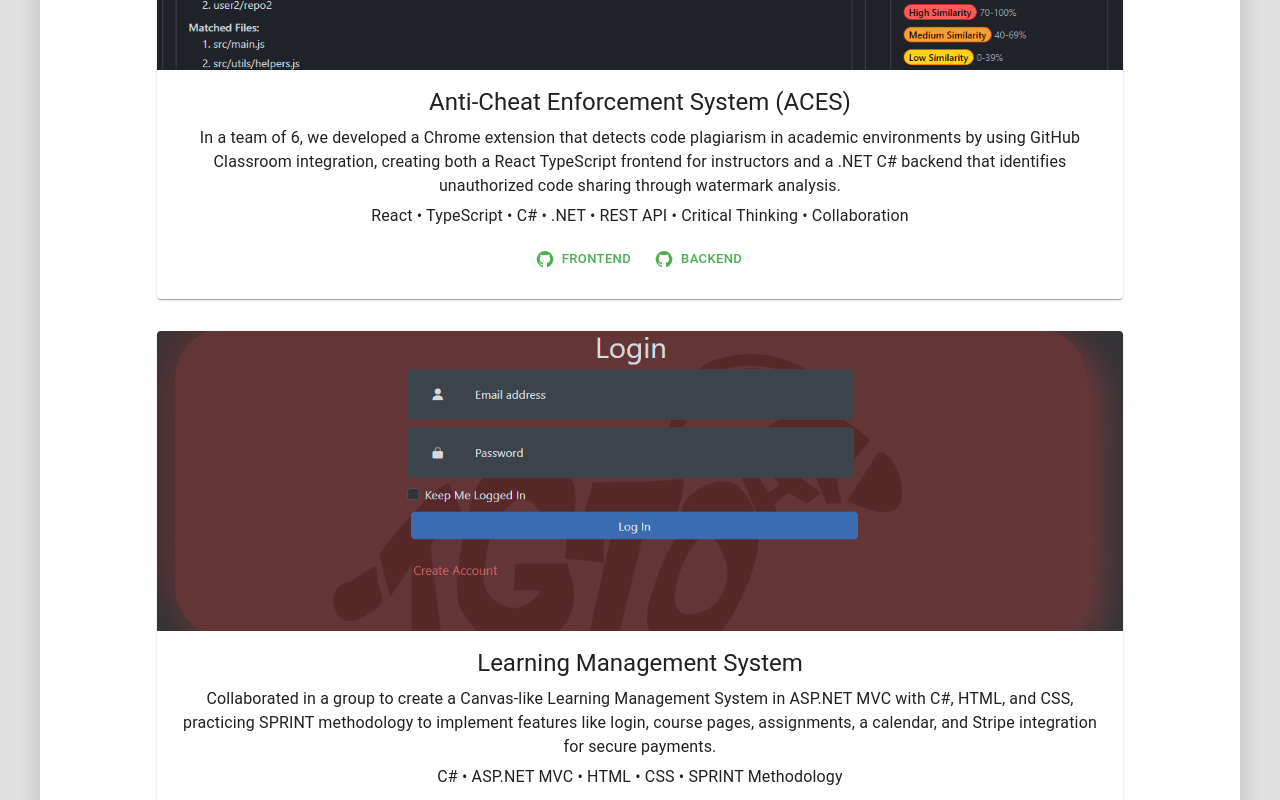
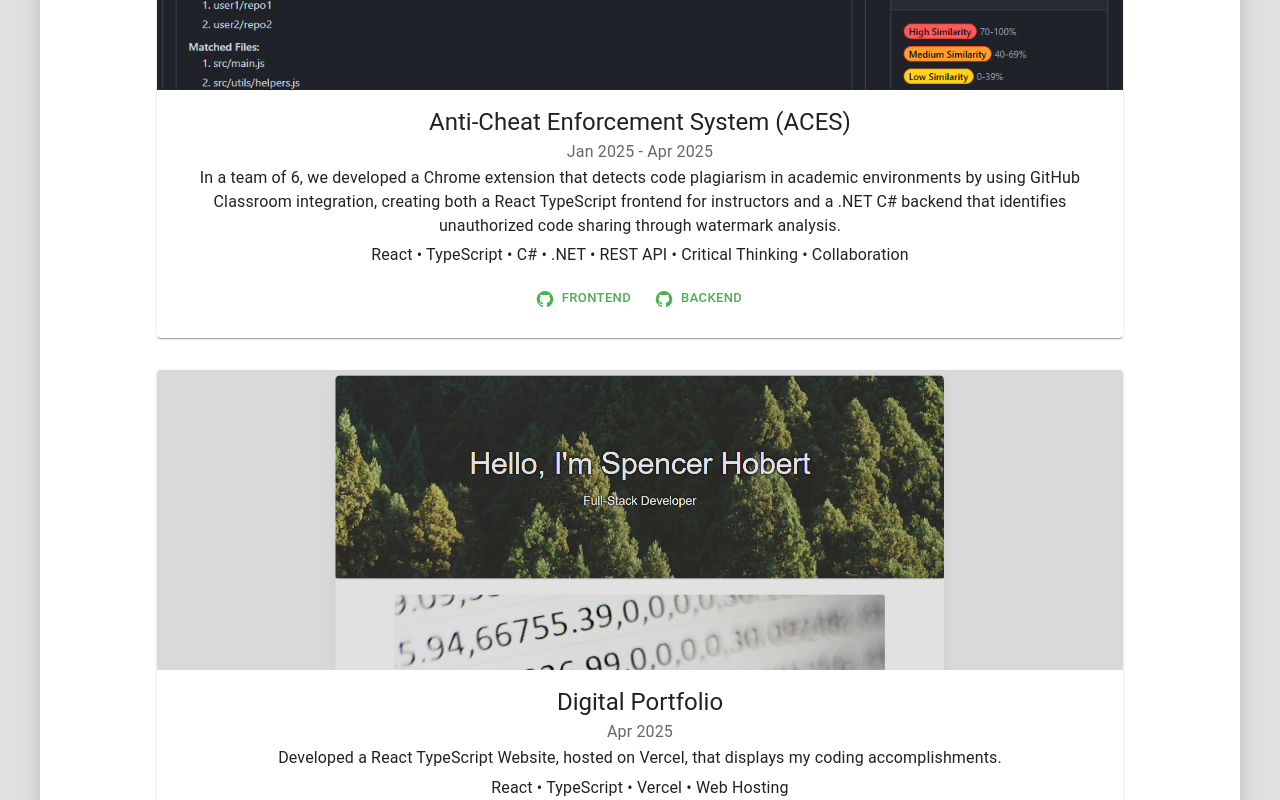
Before and after one commit to spencerhobert/digital-portfolio, a React (Vite) app: page / in a window 1280 px wide. Shown: the part 1240-2040 px from the top of the page. Built offline with nearby package versions, Linux system fonts and the light colour scheme; no server answers.

Commit message:
Added dates to projects

```diff
--- a/src/components/ProjectCard.tsx
+++ b/src/components/ProjectCard.tsx
@@ -13,6 +13,7 @@
     title: string;
     description: string;
     image: string;
+    date: string;
     skills: string;
     codeText?: string;
     codeUrl?: string;
@@ -24,6 +25,7 @@
     title,
     description,
     image,
+    date,
     skills,
     codeText = "GitHub",
     codeUrl,
@@ -57,8 +59,11 @@
                 justifyContent: 'space-between'
             }}>
                 <Box>
-                    <Typography gutterBottom variant="h5" component="h2">
+                    <Typography variant="h5" component="h2">
                         {title}
+                    </Typography>
+                    <Typography variant="subtitle1" color="text.secondary">
+                        {date}
                     </Typography>
                     <Typography gutterBottom>
                         {description}
--- a/src/components/Projects.tsx
+++ b/src/components/Projects.tsx
@@ -19,12 +19,14 @@
         title: 'Manufacturer-Distributor Reports Generator',
         description: "At my Software Engineering Internship, I engineered a data analytics solution that transforms distributor and product data into actionable sales intelligence using Scala/Spark, extracting from MySQL and DynamoDB sources and delivering Excel reports to S3. The system provides the Sales team with crucial insights about which distributors use DDS's services and what products they seek, while running cost-effectively on AWS EMR Serverless for scalable processing. I unfortunately couldn't provide an image or GitHub due to company privacy concerns.",
         image: DdsPicture,
+        date: "Jan 2025 - Apr 2025",
         skills: 'Apache Spark • Scala • AWS DynamoDB • AWS S3 • AWS EMR Serverless • Data Pipeline • Technical Documentation'
     },
     {
         title: 'Anti-Cheat Enforcement System (ACES)',
         description: 'In a team of 6, we developed a Chrome extension that detects code plagiarism in academic environments by using GitHub Classroom integration, creating both a React TypeScript frontend for instructors and a .NET C# backend that identifies unauthorized code sharing through watermark analysis.',
         image: AcesFrontendPicture,
+        date: "Jan 2025 - Apr 2025",
         skills: 'React • TypeScript • C# • .NET • REST API • Critical Thinking • Collaboration',
         codeText: 'Frontend',
         codeUrl: 'https://github.com/PineappleBlaster/ACES-Frontend',
@@ -32,8 +34,17 @@
         codeUrl2: 'https://github.com/PineappleBlaster/ACES-Backend'
     },
     {
+        title: 'Digital Portfolio',
+        description: 'Developed a React TypeScript Website, hosted on Vercel, that displays my coding accomplishments.',
+        image: DigitalPortfolioPicture,
+        date: "Apr 2025",
+        skills: 'React • TypeScript • Vercel • Web Hosting',
+        codeUrl: 'https://github.com/spencerhobert/digital-portfolio'
+    },
+    {
         title: 'Learning Management System',
         description: 'Collaborated in a group to create a Canvas-like Learning Management System in ASP.NET MVC with C#, HTML, and CSS, practicing SPRINT methodology to implement features like login, course pages, assignments, a calendar, and Stripe integration for secure payments.',
+        date: "Sep 2024 - Dec 2024",
         image: TgtoatPicture,
         skills: 'C# • ASP.NET MVC • HTML • CSS • SPRINT Methodology',
         codeUrl: 'https://github.com/spencerhobertWSU/TG-TOAT'
@@ -42,15 +53,9 @@
         title: 'Machine Learning Model and Web Scraper to Predict Valorant Esports',
         description: 'Developed a Django REST API web scraper and machine learning model to predict Valorant Esport match outcomes, using SQLite for data storage, Pandas for data preparation, and Git for maintainable version control.',
         image: ValorantPredictorPicture,
+        date: "Aug 2024 - Dec 2024",
         skills: 'Python • Pandas • Django • REST API • SQL • Valorant Skillz',
         codeUrl: 'https://github.com/spencerhobert/valorantPredictor'
-    },
-    {
-        title: 'Digital Portfolio',
-        description: 'Developed a React TypeScript Website, hosted on Vercel, that displays my coding accomplishments.',
-        image: DigitalPortfolioPicture,
-        skills: 'React • TypeScript • Vercel • Web Hosting',
-        codeUrl: 'https://github.com/spencerhobert/digital-portfolio'
     },
 ];
 
@@ -71,6 +76,7 @@
                             title={project.title}
                             description={project.description}
                             image={project.image}
+                            date={project.date}
                             skills={project.skills}
                             codeText={project.codeText}
                             codeUrl={project.codeUrl}
```
